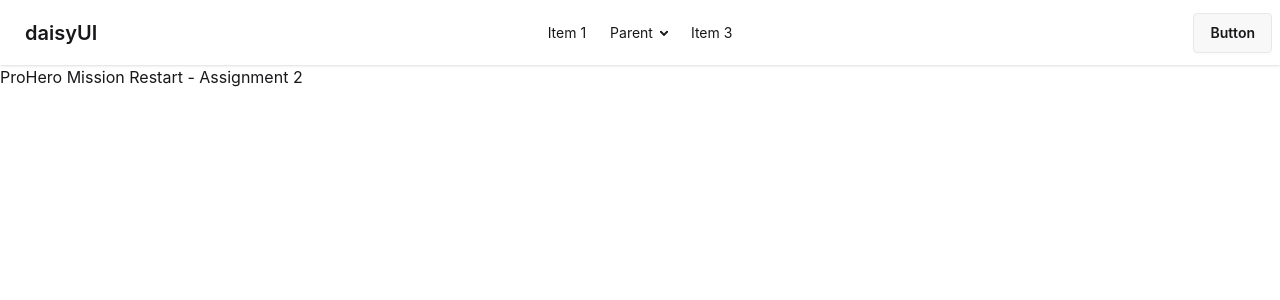
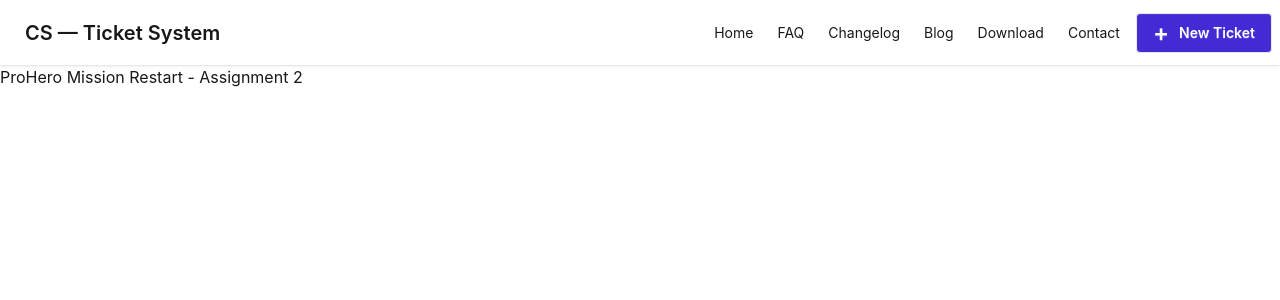
Before and after one commit to ahkamulbd/proHero-mission-restart-assignment2, a React (Vite) app: page / in a window 1280 px wide. Shown: the top 300 px of the page. Built offline with nearby package versions, Linux system fonts and the light colour scheme.

Commit message:
Navbar fixed

```diff
--- a/package.json
+++ b/package.json
@@ -10,6 +10,9 @@
     "preview": "vite preview"
   },
   "dependencies": {
+    "@fortawesome/fontawesome-svg-core": "^7.2.0",
+    "@fortawesome/free-solid-svg-icons": "^7.2.0",
+    "@fortawesome/react-fontawesome": "^3.2.0",
     "@tailwindcss/vite": "^4.2.1",
     "react": "^19.2.0",
     "react-dom": "^19.2.0",
--- a/src/App.jsx
+++ b/src/App.jsx
@@ -1,5 +1,6 @@
 
 import './App.css'
+
 
 function App() {
 
@@ -7,7 +8,7 @@ function App() {
   return (
     <>
 
-          <div className="navbar bg-base-100 shadow-sm">
+          <div className="max-w-7xl m-auto navbar bg-base-100 shadow-sm">
             <div className="navbar-start">
               <div className="dropdown">
                 <div tabIndex={0} role="button" className="btn btn-ghost lg:hidden">
@@ -16,36 +17,29 @@ function App() {
                 <ul
                   tabIndex="-1"
                   className="menu menu-sm dropdown-content bg-base-100 rounded-box z-1 mt-3 w-52 p-2 shadow">
-                  <li><a>Item 1</a></li>
-                  <li>
-                    <a>Parent</a>
-                    <ul className="p-2">
-                      <li><a>Submenu 1</a></li>
-                      <li><a>Submenu 2</a></li>
-                    </ul>
-                  </li>
-                  <li><a>Item 3</a></li>
+                  <li><a>Home</a></li>
+                  <li><a>FAQ</a></li>
+                  <li><a>Changelog</a></li>
+                  <li><a>Blog</a></li>
+                  <li><a>Download</a></li>
+                  <li><a>Contact</a></li>
                 </ul>
               </div>
-              <a className="btn btn-ghost text-xl">daisyUI</a>
+              <a className="btn btn-ghost text-xl">CS — Ticket System</a>
             </div>
-            <div className="navbar-center hidden lg:flex">
-              <ul className="menu menu-horizontal px-1">
-                <li><a>Item 1</a></li>
-                <li>
-                  <details>
-                    <summary>Parent</summary>
-                    <ul className="p-2 bg-base-100 w-40 z-1">
-                      <li><a>Submenu 1</a></li>
-                      <li><a>Submenu 2</a></li>
-                    </ul>
-                  </details>
-                </li>
-                <li><a>Item 3</a></li>
+
+            <div className="navbar-end">
+              <div className="hidden lg:flex">
+                <ul className="menu menu-horizontal px-1">
+                <li><a>Home</a></li>
+                <li><a>FAQ</a></li>
+                <li><a>Changelog</a></li>
+                <li><a>Blog</a></li>
+                <li><a>Download</a></li>
+                <li><a>Contact</a></li>
               </ul>
-            </div>
-            <div className="navbar-end">
-              <a className="btn">Button</a>
+              </div>
+              <a className="btn bg-[#422AD5] text-white"><span className='text-2xl mr-1'>+</span>New Ticket</a>
             </div>
           </div>
 
```
Also changed, not shown: 1 other file (tests, documents, lock files or other folders).
